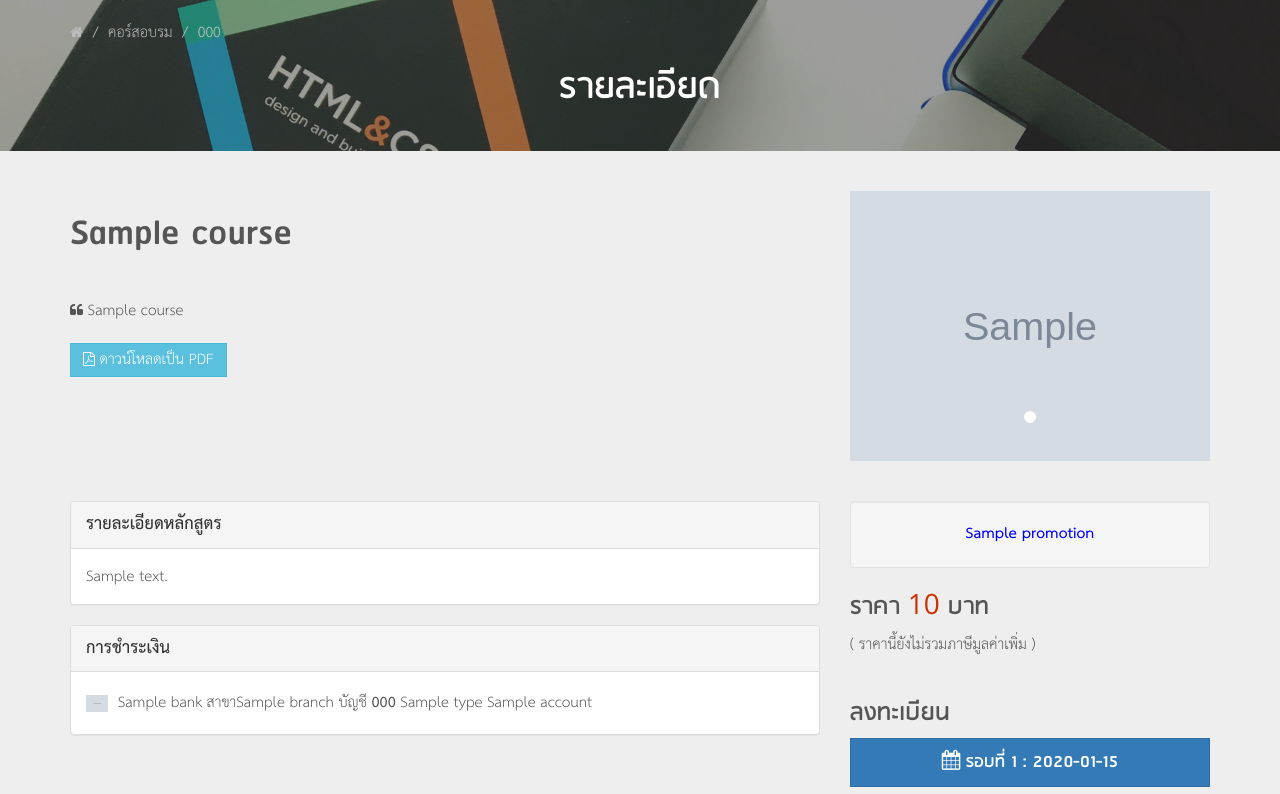
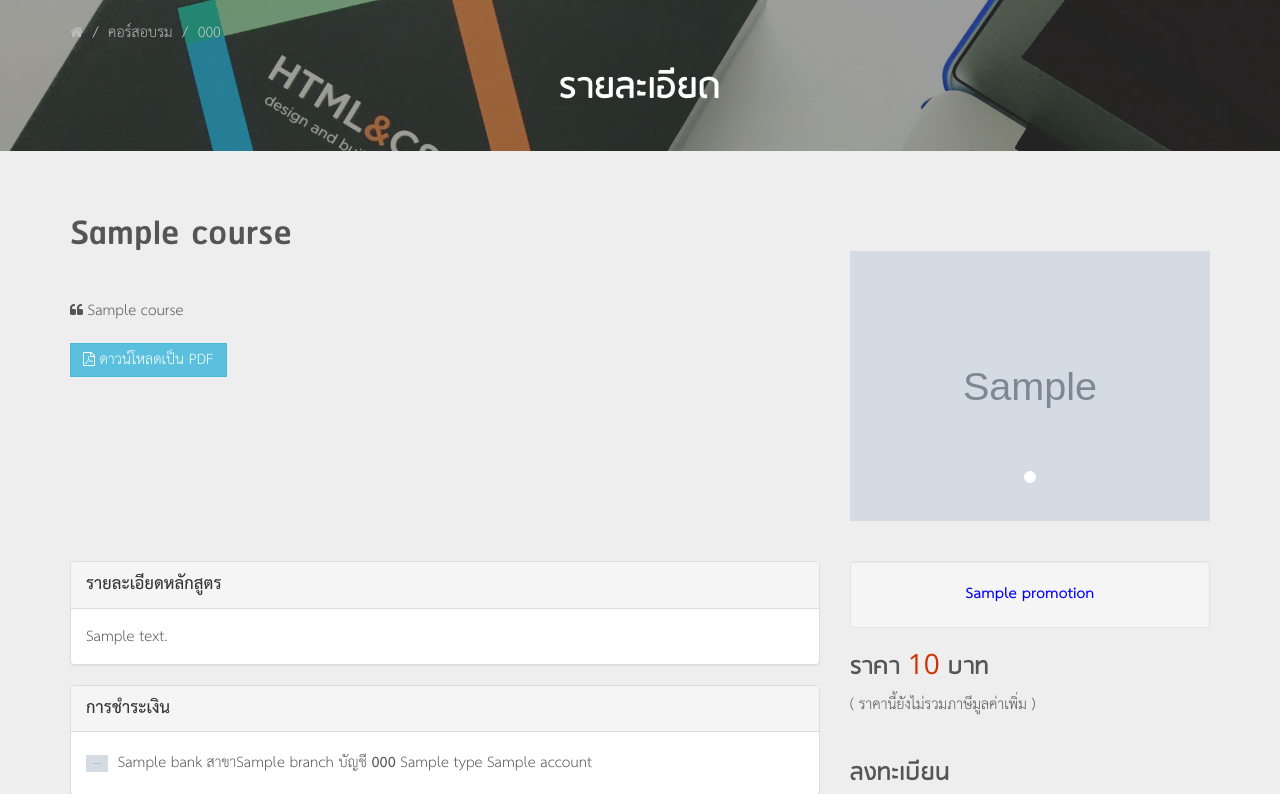
Before and after one commit to ekkazit/appcode, a Django app: template templates/course/detail.html in a window 1280 px wide. Shown: the part 110-904 px from the top of the page. Run offline with Django 3.2, Linux system fonts and the light colour scheme; the template is opened without the code that fills it: most values are stand-ins (such as "Sample title", 1, 10 or a date in 2020); grey boxes marked "Sample" are stand-in pictures; some libraries are stand-ins or nearby versions.

Commit message:
Add fixed layout

```diff
--- a/templates/course/detail.html
+++ b/templates/course/detail.html
@@ -48,7 +48,7 @@
       </div>
       <div class="col-md-4">
         {% if course.courseslider_set.count %}
-        <div id="img-slider">
+        <div id="img-slider" style="margin-top:60px">
           <div id="carousel-generic" class="carousel slide carousel-fade" data-ride="carousel" data-interval="10000">
             <ol class="carousel-indicators">
               {% for c in course.courseslider_set.all|dictsort:"name" %}
```
